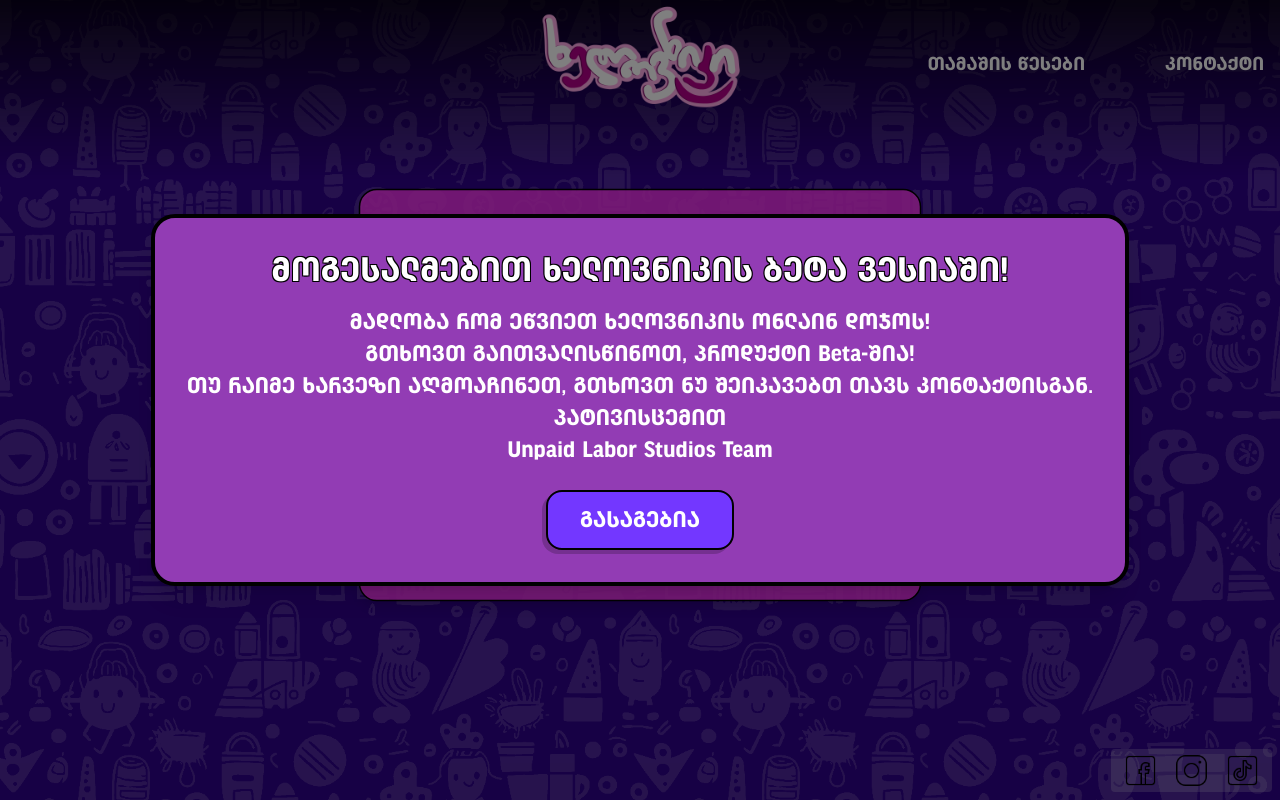
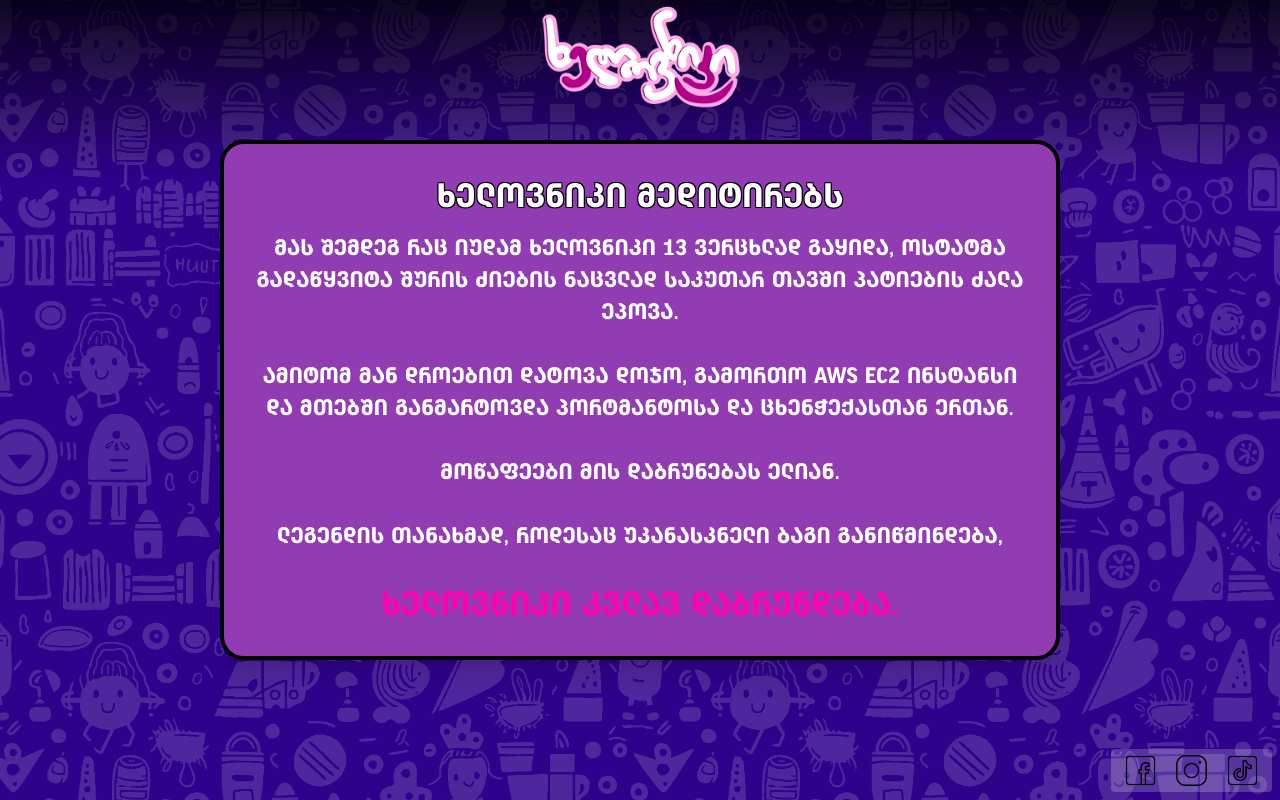
Before and after one commit to AvtoTheThird/Paint-Game, a React (Vite) app in the folder client/: page / in a window 1280 px wide. Built offline with nearby package versions, Linux system fonts and the light colour scheme; no server answers.

Commit message:
gamortvis fix

```diff
--- a/client/src/components/Header.tsx
+++ b/client/src/components/Header.tsx
@@ -5,14 +5,14 @@ import Counter from "./Counter";
 const Header: React.FC = () => {
   return (
     <header className="lg:fixed top-0 w-full z-0 xl:h-[180px]  bg-gradient-to-b from-black/80 to-transparent h-[150px]">
-      <div className="container mx-auto px-4 h-full flex items-center lg:justify-between justify-between lg:mt-[-2rem]">
-        <div className="lg:w-1/3 lg:block hidden">{/* <Counter /> */}</div>
-        <Link
+      <div className="container mx-auto px-4 h-full flex items-center justify-center lg:mt-[-2rem]">
+        {/* <dsiv className="lg:w-1/3 lg:block hidden"><Counter /></div> */}
+        {/* <Link
           to="/rules"
           className="block lg:hidden text-white text-sm hover:text-pink  lg:text-xl text-md transition-all duration-200 ease-in-out"
         >
           წესები
-        </Link>
+        </Link> */}
         <div className="flex items-center">
           <Link to="/">
             <img
@@ -22,7 +22,7 @@ const Header: React.FC = () => {
             />
           </Link>
         </div>
-        <div className="lg:w-1/3 flex justify-end items-center lg:space-x-4 space-x-0 gap-16 lg:pt-3 2xl:pt-[13px] ">
+        {/* <div className="lg:w-1/3 flex justify-end items-center lg:space-x-4 space-x-0 gap-16 lg:pt-3 2xl:pt-[13px] ">
           <Link
             to="/rules"
             className="hidden lg:block text-white hover:text-pink  text-xl transition-all duration-200 ease-in-out"
@@ -35,7 +35,7 @@ const Header: React.FC = () => {
           >
             კონტაქტი
           </Link>
-        </div>
+        </div> */}
       </div>
     </header>
   );
--- a/client/src/pages/Landing.tsx
+++ b/client/src/pages/Landing.tsx
@@ -148,7 +148,7 @@ const LandingPage: React.FC = () => {
 
   return (
     <main className="font-ge-bold    flex flex-col justify-start items-center ">
-      {showBetaPopup && (
+      {/* {showBetaPopup && (
         <div className="fixed inset-0 bg-black bg-opacity-50 flex items-center justify-center z-[100]">
           <div className="bg-dark-purupe border-4 border-black rounded-3xl p-8 max-w-[90%] text-center shadow-xl">
             <h2 className="text-4xl mb-4 text-white text-shadow">
@@ -172,10 +172,30 @@ const LandingPage: React.FC = () => {
             </button>
           </div>
         </div>
-      )}
+      )} */}
+      <div className="fixed inset-0 bg-opacity-50 flex items-center justify-center z-[100] px-4">
+        <div className="bg-dark-purupe border-4 border-black rounded-3xl p-4 sm:p-6 lg:p-8 max-w-[90%] sm:max-w-[80%] lg:max-w-4xl text-center shadow-xl">
+          <h2 className="text-2xl sm:text-3xl lg:text-4xl mb-3 sm:mb-4 text-white text-shadow">
+            ხელოვნიკი მედიტირებს
+          </h2>
 
+          <p className="text-base sm:text-xl lg:text-2xl text-white max-w-3xl leading-relaxed">
+            მას შემდეგ რაც იუდამ ხელოვნიკი 13 ვერცხლად გაყიდა, ოსტატმა
+            გადაწყვიტა შურის ძიების ნაცვლად საკუთარ თავში პატიების ძალა ეპოვა.
+            <br /> <br />
+            ამიტომ მან დროებით დატოვა დოჯო, გამორთო AWS EC2 ინსტანსი და მთებში
+            განმარტოვდა პორტმანტოსა და ცხენჭექასთან ერთან.
+            <br /> <br /> მოწაფეები მის დაბრუნებას ელიან.
+            <br /> <br /> ლეგენდის თანახმად, როდესაც უკანასკნელი ბაგი
+            განიწმინდება, <br /> <br />
+            <span className="text-dark-pink text-2xl sm:text-3xl lg:text-4xl">
+              ხელოვნიკი კვლავ დაბრუნდება.
+            </span>{" "}
+          </p>
+        </div>
+      </div>
       <Header />
-      <div className="xl:scale-75   2xl:scale-90 my-4 lg:my-0 text-center lg:w-[90vw] lg:h-[95vh] flex flex-col  justify-center items-center ">
+      {/* <div className="xl:scale-75   2xl:scale-90 my-4 lg:my-0 text-center lg:w-[90vw] lg:h-[95vh] flex flex-col  justify-center items-center ">
         <div className="flex flex-col   justify-between  border-2 border-black bg-bg-pink w-[95vw] lg:w-[750px] lg:h-[550px]  rounded-3xl lg:p-10 xl:mt-[40px]  p-5   shadow-lg ">
           <div className="flex lg:flex-row flex-col w-full lg:justify-between  items-center gap-16">
             <Carousel
@@ -256,7 +276,7 @@ const LandingPage: React.FC = () => {
             </div>
           </div>
         </div>
-      </div>
+      </div> */}
       <Links />
     </main>
   );
```
Also changed, not shown: 1 other file (tests, documents, lock files or other folders).
